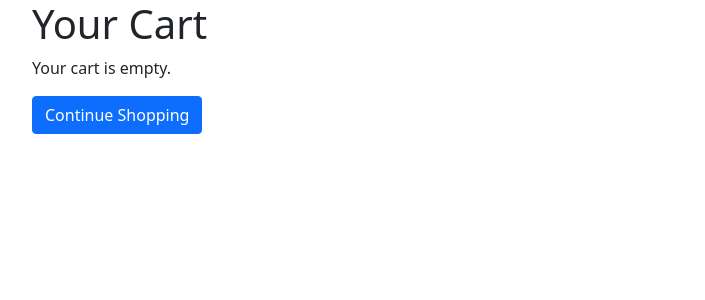
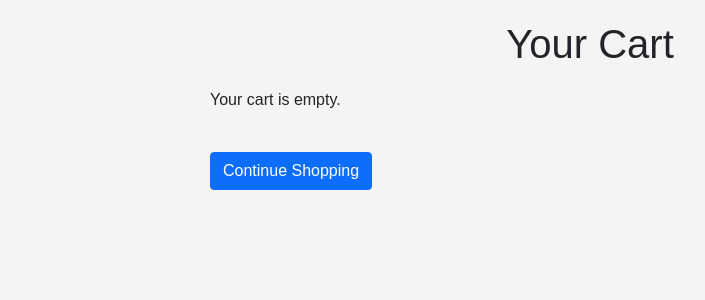
Before and after one commit to NikhilMahalingam/Online-Store, a Flask app: page /view_cart in a window 1280 px wide. Shown: the top 300 px of the page, without its empty margins (50-755 px from the left). Run offline with Flask 3, Linux system fonts and the light colour scheme.

Commit message:
small ui consistency tweaks

```diff
--- a/online_store/app.py
+++ b/online_store/app.py
@@ -86,7 +86,7 @@ def add_to_cart():
         order.total_amount = sum(item.unit_price * item.quantity for item in order.items)
         db.session.commit()
 
-        flash("Product added to cart successfully!", "success")
+        flash(f"{quantity}x {product.name} added to cart successfully!", 'success')
         return redirect(url_for('store'))
 
     except Exception as e:
--- a/online_store/templates/store.html
+++ b/online_store/templates/store.html
@@ -4,6 +4,7 @@
 <head>
     <meta charset="UTF-8">
     <meta name="viewport" content="width=device-width, initial-scale=1.0">
+    <link href="https://cdn.jsdelivr.net/npm/bootstrap@5.1.3/dist/css/bootstrap.min.css" rel="stylesheet">
     <title>Store</title>
     <style>
         body {
--- a/online_store/templates/view_cart.html
+++ b/online_store/templates/view_cart.html
@@ -1,20 +1,41 @@
 <!DOCTYPE html>
 <html lang="en">
+
 <head>
     <meta charset="UTF-8">
     <title>View Cart</title>
     <link href="https://cdn.jsdelivr.net/npm/bootstrap@5.1.3/dist/css/bootstrap.min.css" rel="stylesheet">
+    <style>
+        body {
+            font-family: Arial, sans-serif;
+            margin: 0;
+            padding: 0;
+            background-color: #f4f4f4;
+        }
+
+        .container {
+            max-width: 800px;
+            margin: 0 auto;
+            padding: 20px;
+        }
+
+        h1 {
+            text-align: center;
+            margin-bottom: 20px;
+        }
+    </style>
 </head>
+
 <body>
     <div class="container">
 
         {% with messages = get_flashed_messages(with_categories=true) %}
         {% if messages %}
-            {% for category, message in messages %}
-            <div class="alert alert-{{ category }}" role="alert">
-                {{ message }}
-            </div>
-            {% endfor %}
+        {% for category, message in messages %}
+        <div class="alert alert-{{ category }}" role="alert">
+            {{ message }}
+        </div>
+        {% endfor %}
         {% endif %}
         {% endwith %}
 
@@ -51,7 +72,9 @@
         {% else %}
         <p>Your cart is empty.</p>
         {% endif %}
+        <br />
         <a href="/store" class="btn btn-primary">Continue Shopping</a>
     </div>
 </body>
+
 </html>
```
Lines whose indentation alone changed are shown as unchanged.
